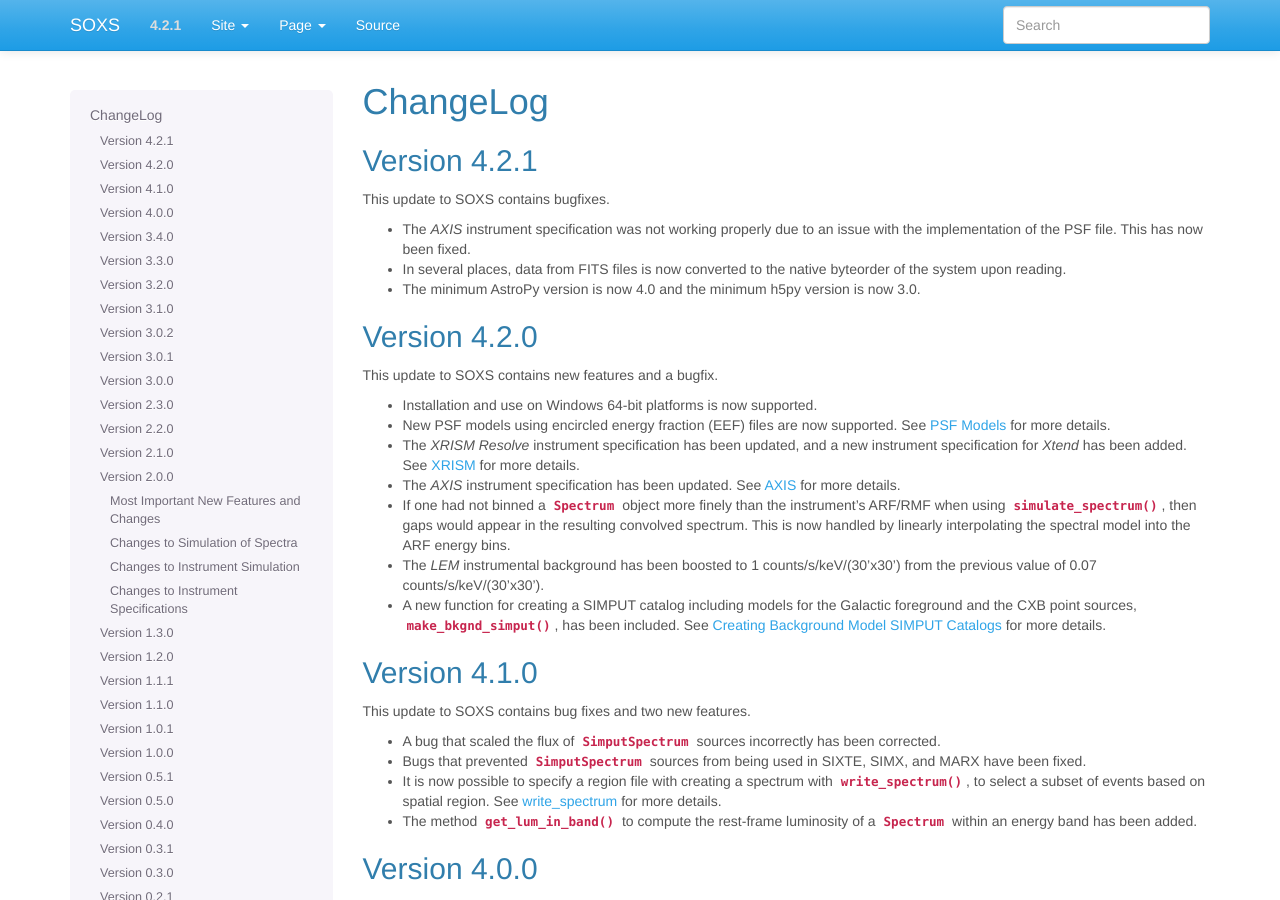
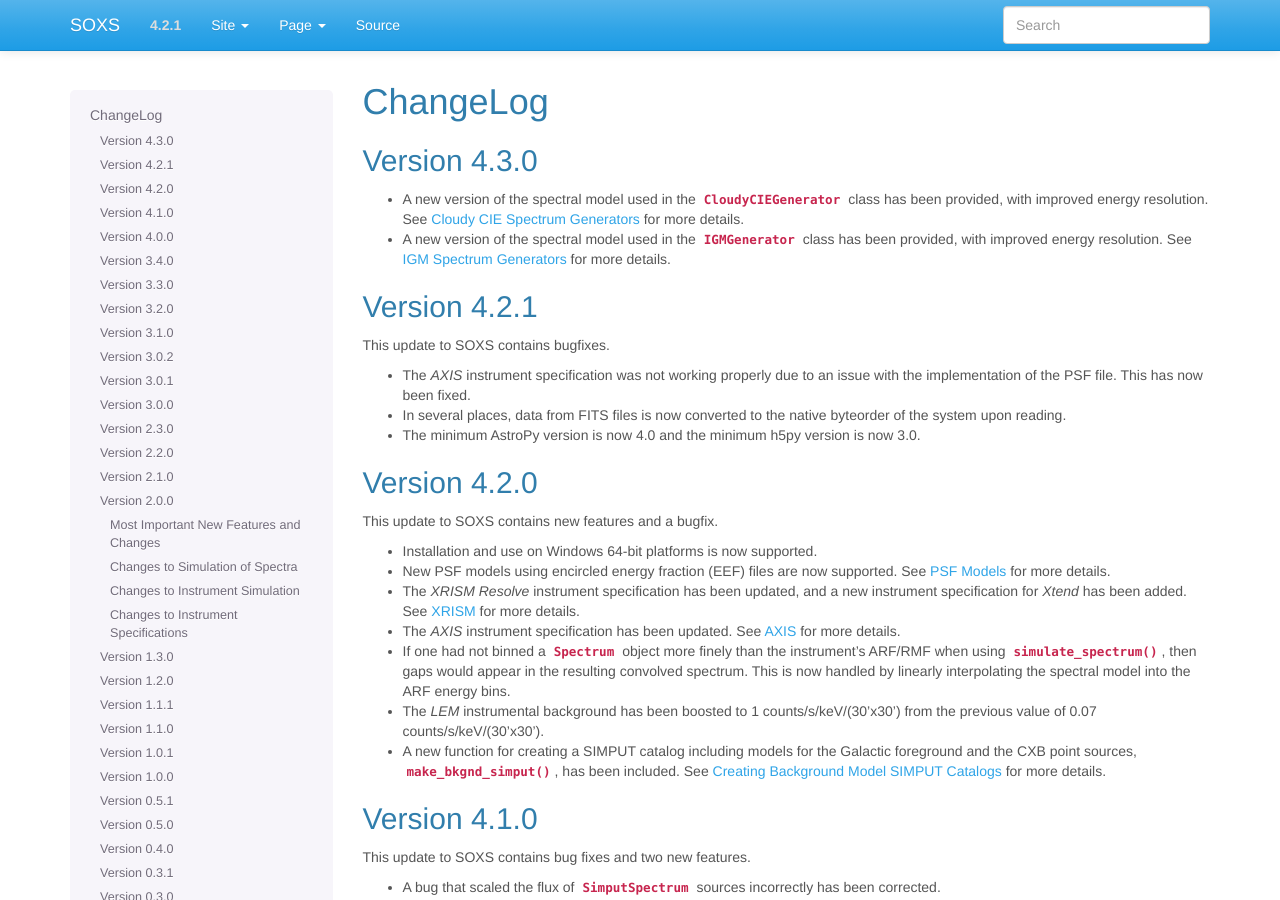
Before and after one commit to lynx-x-ray-observatory/soxs, a Sphinx documentation site: the page built from doc/source/changelog.rst, in a window 1280 px wide and 900 px high. Built offline with Sphinx 7.4.7, drawn with Linux system fonts in a browser that asks for light colours.

Commit message:
Update changelog

```diff
--- a/doc/source/changelog.rst
+++ b/doc/source/changelog.rst
@@ -2,6 +2,16 @@
 
 ChangeLog
 =========
+
+Version 4.3.0
+-------------
+
+* A new version of the spectral model used in the
+  :class:`~soxs.thermal_spectra.CloudyCIEGenerator` class has been provided, with
+  improved energy resolution. See :ref:`cloudy-spectra` for more details.
+* A new version of the spectral model used in the
+  :class:`~soxs.thermal_spectra.IGMGenerator` class has been provided, with
+  improved energy resolution. See :ref:`igm-spectra` for more details.
 
 Version 4.2.1
 -------------
```
